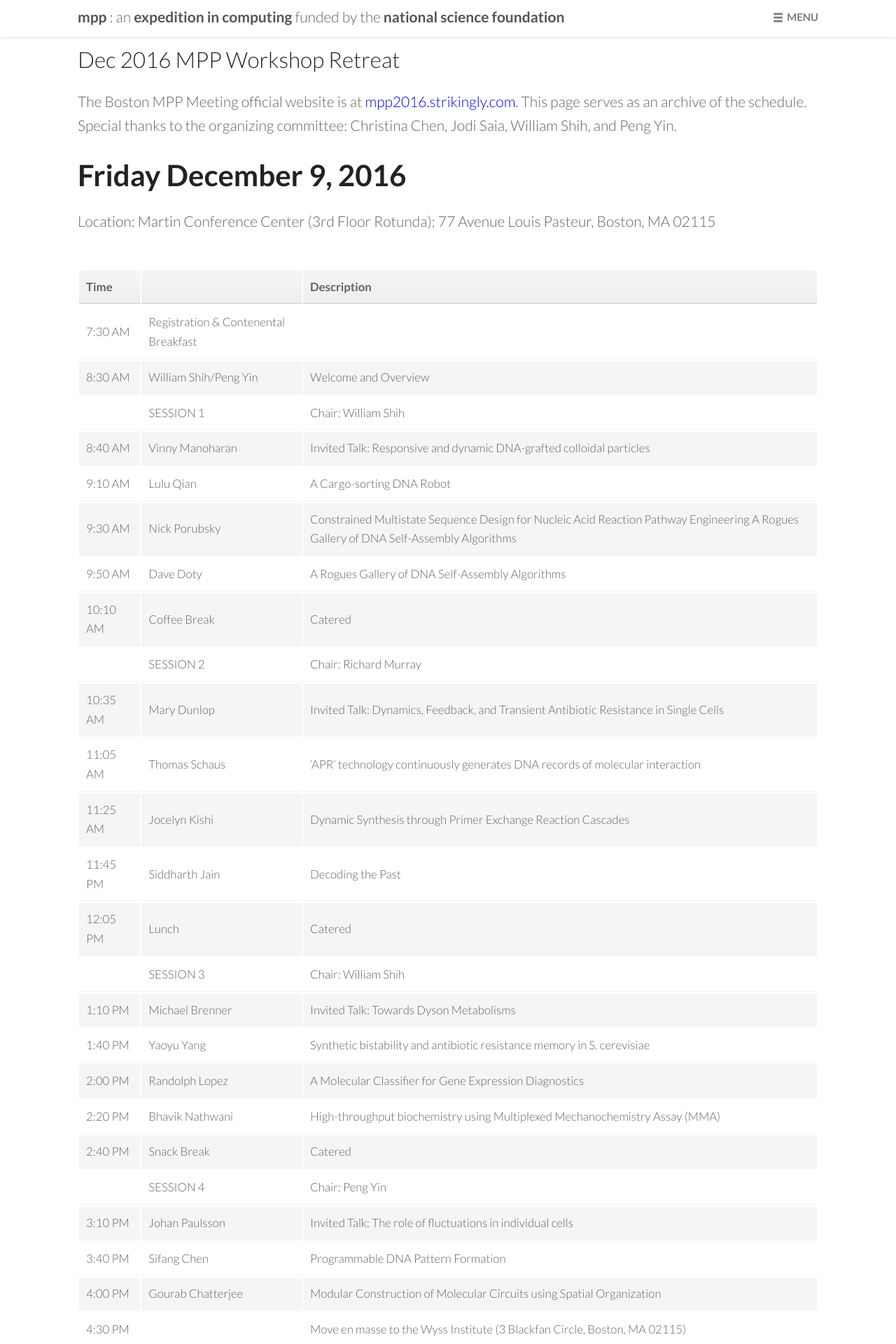
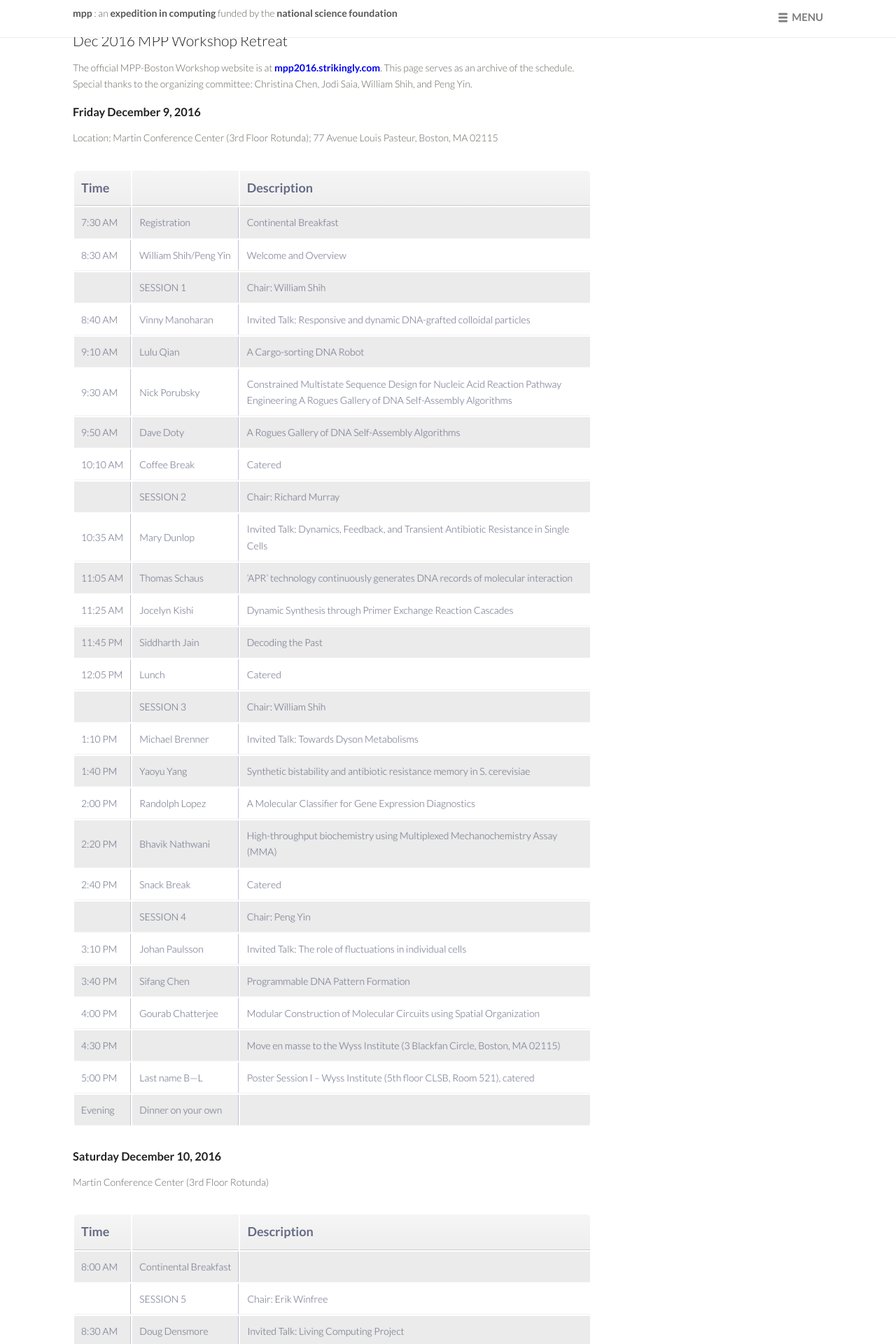
Before and after one commit to douglaslab/mpp, a Jekyll site: the page built from workshops/four.markdown, in a window 1280 px wide. Shown: the top 1920 px of the page at 70% size. Built offline with Jekyll 4.4.1, drawn with Linux system fonts in a browser that asks for light colours; nearby versions of some CDN libraries; part of the change alters nothing that is shown.

Commit message:
some css formatting of the MPP-Boston workshop tables
based on http://codepen.io/alassetter/full/cyrfB/

```diff
--- a/workshops/four.markdown
+++ b/workshops/four.markdown
@@ -6,15 +6,159 @@ body_class: fullwidth
 published: true
 ---
 
-The Boston MPP Meeting official website is at [mpp2016.strikingly.com](http://mpp2016.strikingly.com/). This page serves as an archive of the schedule. Special thanks to the organizing committee: Christina Chen, Jodi Saia, William Shih, and Peng Yin.
+<style>
 
-# Friday December 9, 2016
+body {
+  font-size: 14px;
+  font-weight: 400;
+  text-rendering: optimizeLegibility;
+}
+
+div.table-title {
+  display: block;
+  margin: auto;
+  max-width: 600px;
+  padding:5px;
+  width: 100%;
+}
+
+.table-title h3 {
+   color: #cc0000;
+   font-size: 30px;
+   font-weight: 400;
+   font-style:normal;
+   font-family: "Roboto", helvetica, arial, sans-serif;
+   text-shadow: -1px -1px 1px rgba(0, 0, 0, 0.1);
+   text-transform:uppercase;
+}
+
+
+/*** Table Styles **/
+
+.table-fill {
+  background: white;
+  border-radius:3px;
+  border-collapse: collapse;
+  height: 320px;
+  margin: auto;
+  max-width: 600px;
+  padding: 5px;
+  width: 100%;
+  box-shadow: 0 5px 10px rgba(0, 0, 0, 0.1);
+  animation: float 5s infinite;
+}
+
+th {
+  /*color:#cc0000;*/
+  border-bottom:4px solid #9ea7af;
+  /*border-right: 1px solid #343a45;*/
+  font-size:18px;
+  font-weight: 800;
+  padding:5px;
+  text-align:left;
+  /*text-shadow: 0 1px 1px rgba(0, 0, 0, 0.1);*/
+  vertical-align:middle;
+}
+
+th:first-child {
+  border-top-left-radius:3px;
+}
+
+th:last-child {
+  border-top-right-radius:3px;
+  border-right:none;
+}
+
+tr {
+  border-top: 1px solid #C1C3D1;
+  border-bottom-: 1px solid #C1C3D1;
+  color:#666B85;
+  font-size:14px;
+  font-weight:normal;
+  text-shadow: 0 1px 1px rgba(256, 256, 256, 0.1);
+}
+
+tr:hover td {
+  background:#4E5066;
+  color:#FFFFFF;
+  border-top: 1px solid #22262e;
+  border-bottom: 1px solid #22262e;
+}
+
+tr:first-child {
+  border-top:none;
+}
+
+tr:last-child {
+  border-bottom:none;
+}
+
+tr:nth-child(odd) td {
+  background:#EBEBEB;
+}
+
+tr:nth-child(odd):hover td {
+  background:#4E5066;
+}
+
+tr:last-child td:first-child {
+  border-bottom-left-radius:3px;
+}
+
+tr:last-child td:last-child {
+  border-bottom-right-radius:3px;
+}
+
+td {
+  background:#FFFFFF;
+  text-align:left;
+  vertical-align:middle;
+  font-weight:300;
+  font-size:14px;
+  text-shadow: -1px -1px 1px rgba(0, 0, 0, 0.1);
+  border-right: 1px solid #C1C3D1;
+  max-width: 500px;
+}
+
+td:last-child {
+  border-right: 0px;
+}
+
+th.text-left {
+  text-align: left;
+}
+
+th.text-center {
+  text-align: center;
+}
+
+th.text-right {
+  text-align: right;
+}
+
+td.text-left {
+  text-align: left;
+}
+
+td.text-center {
+  text-align: center;
+}
+
+td.text-right {
+  text-align: right;
+}
+</style>
+
+
+The official MPP-Boston Workshop website is at **[mpp2016.strikingly.com](http://mpp2016.strikingly.com/)**. This page serves as an archive of the schedule.<br>Special thanks to the organizing committee: Christina Chen, Jodi Saia, William Shih, and Peng Yin.
+
+### Friday December 9, 2016
 
 Location: Martin Conference Center (3rd Floor Rotunda); 77 Avenue Louis Pasteur, Boston, MA 02115
 
 |Time||Description|
 |-|-|-|
-|7:30 AM|Registration & Contenental Breakfast||
+|7:30 AM|Registration|Continental Breakfast|
 |8:30 AM|William Shih/Peng Yin|Welcome and Overview|
 ||SESSION 1|Chair: William Shih|
 |8:40 AM|Vinny Manoharan |Invited Talk: Responsive and dynamic DNA-grafted colloidal particles|
@@ -42,7 +186,7 @@ Location: Martin Conference Center (3rd Floor Rotunda); 77 Avenue Louis Pasteur,
 |5:00 PM|Last name B—L|Poster Session I – Wyss Institute (5th floor CLSB, Room 521), catered|
 |Evening|Dinner on your own||
 
-# Saturday December 10, 2016
+### Saturday December 10, 2016
 
 Martin Conference Center (3rd Floor Rotunda)
 
@@ -70,7 +214,7 @@ Martin Conference Center (3rd Floor Rotunda)
 |4:45 PM||Move to the Martin Conference Center|
 |5:00 PM|Dinner|Catered|
 
-# Sunday December 11, 2016
+### Sunday December 11, 2016
 
 Trainee Workshop – Martin Conference Center (3rd Floor Rotunda)
 
```
